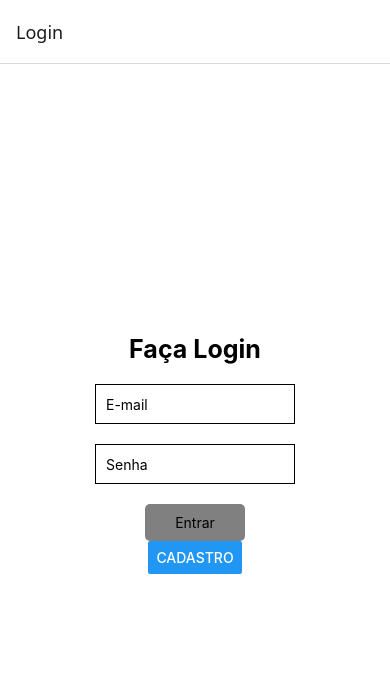
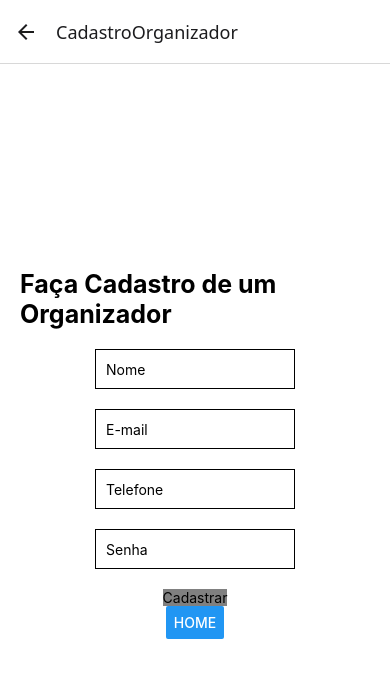
Before and after one commit to Fogazzaa/vioMobile, a React Native app: screen /CadastroOrganizador in a window 390 px wide. Shown: the top 678 px of the page. Built offline with nearby package versions, Linux system fonts and the light colour scheme.

Commit message:
12-03-25 / refatoração das screens

```diff
--- a/src/App.js
+++ b/src/App.js
@@ -1,17 +1,25 @@
-import Login from "./screens/Login";
-import Cadastro from "./screens/Cadastro";
+import React from 'react';
 import { NavigationContainer } from '@react-navigation/native';
-import { createStackNavigator} from '@react-navigation/stack'
+import { createStackNavigator } from '@react-navigation/stack';
+import LoginScreen from './screens/LoginScreen';
+import CadastroScreen from './screens/CadastroScreen';
+import HomeScreen from './screens/HomeScreen';
+import CadastroEventoScreen from './screens/CadastroEventoScreen';
+import CadastroOrganizadorScreen from './screens/CadastroOrganizadorScreen';
+import CadastroIngressoScreen from './screens/CadastroIngressoScreen';
 
 const Stack = createStackNavigator();
-
 
 export default function App() {
   return (
     <NavigationContainer>
-      <Stack.Navigator initialRouteName="Login">
-        <Stack.Screen name="Login" component={Login}/>
-        <Stack.Screen name="Cadastro" component={Cadastro}/>
+      <Stack.Navigator initialRouteName="Home">
+        <Stack.Screen name="Login" component={LoginScreen} />
+        <Stack.Screen name="Cadastro" component={CadastroScreen} />
+        <Stack.Screen name="Home" component={HomeScreen} />
+        <Stack.Screen name="CadastroEvento" component={CadastroEventoScreen} />
+        <Stack.Screen name="CadastroOrganizador" component={CadastroOrganizadorScreen} />
+        <Stack.Screen name="CadastroIngresso" component={CadastroIngressoScreen} />
       </Stack.Navigator>
     </NavigationContainer>
   );
--- a/src/axios/axios.js
+++ b/src/axios/axios.js
@@ -1,7 +1,7 @@
 import axios from "axios";
 
 const api = axios.create({
-  baseURL: "http://10.89.240.198:5000/api/v1/",
+  baseURL: "http://10.89.240.39:5000/api/v1/",
   headers: {
     accept: "application/json",
   },
@@ -10,6 +10,9 @@ const api = axios.create({
 const sheets = {
   postLogin: (user) => api.post("login/", user),
   postCadastro: (user) => api.post("user/", user),
+  postEvento: (evento) => api.post("evento/", evento),
+  postIngresso: (ingresso) => api.post("ing/", ingresso),
+  postOrganizador: (organizador) => api.post("org/", organizador),
 };
 
 export default sheets
--- a/src/screens/Cadastro.js
+++ b/src/screens/CadastroEventoScreen.js
@@ -10,17 +10,17 @@ import {
 } from "react-native";
 import api from "../axios/axios";
 
-export default function Cadastro({ navigation }) {
-  const [user, setUser] = useState({
-    name: "",
-    cpf: "",
-    data_nascimento: "",
-    email: "",
-    password: "",
+export default function CadastroEvento({ navigation }) {
+  const [evento, setEvento] = useState({
+    nome: "",
+    descricao: "",
+    data_hora: "",
+    local: "",
+    fk_id_evento: "",
   });
 
-  async function handleCadastro() {
-    await api.postCadastro(user).then(
+  async function handleEvento() {
+    await api.postEvento(evento).then(
       (response) => {
         console.log(response.data.message);
         Alert.alert("OK", response.data.message);
@@ -33,53 +33,53 @@ export default function Cadastro({ navigation }) {
   }
   return (
     <View style={styles.container}>
-      <Text style={styles.title}>Faça Cadastro</Text>
+      <Text style={styles.title}>Faça Cadastro de um Evento</Text>
       <TextInput
         placeholder="Nome"
-        value={user.name}
+        value={evento.nome}
         onChangeText={(value) => {
-          setUser({ ...user, name: value });
+          setEvento({ ...evento, nome: value });
         }}
         style={styles.input}
       />
       <TextInput
-        placeholder="E-mail"
-        value={user.email}
+        placeholder="Descrição"
+        value={evento.descricao}
         onChangeText={(value) => {
-          setUser({ ...user, email: value });
+          setEvento({ ...evento, descricao: value });
         }}
         style={styles.input}
       />
       <TextInput
-        placeholder="CPF"
-        value={user.cpf}
+        placeholder="Data e Hora"
+        value={evento.data_hora}
         onChangeText={(value) => {
-          setUser({ ...user, cpf: value });
+          setEvento({ ...evento, data_hora: value });
         }}
         style={styles.input}
       />
       <TextInput
-        placeholder="Data de Nascimento"
-        value={user.data_nascimento}
+        placeholder="Local"
+        value={evento.local}
         onChangeText={(value) => {
-          setUser({ ...user, data_nascimento: value });
+          setEvento({ ...evento, local: value });
         }}
         style={styles.input}
       />
       <TextInput
-        placeholder="Senha"
-        value={user.password}
+        placeholder="ID do Organizador"
+        value={evento.fk_id_organizador}
         onChangeText={(value) => {
-          setUser({ ...user, password: value });
+          setEvento({ ...evento, fk_id_organizador: value });
         }}
         style={styles.input}
       />
-      <TouchableOpacity onPress={handleCadastro} style={styles.button}>
-        <Text style={styles.button}>Entrar</Text>
+      <TouchableOpacity onPress={handleEvento} style={styles.button}>
+        <Text style={styles.button}>Cadastrar</Text>
       </TouchableOpacity>
       <Button
-        title="Login"
-        onPress={() => navigation.navigate("Login")}
+        title="Home"
+        onPress={() => navigation.navigate("Home")}
         style={styles.button}
       />
     </View>
--- /dev/null
+++ b/src/screens/CadastroIngressoScreen.js
@@ -0,0 +1,94 @@
+import React, { useState } from "react";
+import {
+  View,
+  Text,
+  TextInput,
+  TouchableOpacity,
+  Alert,
+  StyleSheet,
+  Button,
+} from "react-native";
+import api from "../axios/axios";
+
+export default function CadastroIngresso({ navigation }) {
+  const [ingresso, setIngresso] = useState({
+    preco: "",
+    tipo: "",
+    fk_id_evento: "",
+  });
+
+  async function handleIngresso() {
+    await api.postIngresso(ingresso).then(
+      (response) => {
+        console.log(response.data.message);
+        Alert.alert("OK", response.data.message);
+      },
+      (error) => {
+        Alert.alert("Erro", error.response.data.error);
+        console.log(error);
+      }
+    );
+  }
+  return (
+    <View style={styles.container}>
+      <Text style={styles.title}>Faça Cadastro de um Ingresso</Text>
+      <TextInput
+        placeholder="Preço"
+        value={ingresso.preco}
+        onChangeText={(value) => {
+          setIngresso({ ...ingresso, preco: value });
+        }}
+        style={styles.input}
+      />
+      <TextInput
+        placeholder="Tipo"
+        value={ingresso.tipo}
+        onChangeText={(value) => {
+          setIngresso({ ...ingresso, tipo: value });
+        }}
+        style={styles.input}
+      />
+      <TextInput
+        placeholder="ID do Evento"
+        value={ingresso.fk_id_evento}
+        onChangeText={(value) => {
+          setIngresso({ ...ingresso, fk_id_evento: value });
+        }}
+        style={styles.input}
+      />
+      <TouchableOpacity onPress={handleIngresso} style={styles.button}>
+        <Text style={styles.button}>Cadastrar</Text>
+      </TouchableOpacity>
+      <Button
+        title="Home"
+        onPress={() => navigation.navigate("Home")}
+        style={styles.button}
+      />
+    </View>
+  );
+}
+
+const styles = StyleSheet.create({
+  container: {
+    flex: 1,
+    justifyContent: "center",
+    alignItems: "center",
+    backgroundColor: "white",
+    padding: 20,
+  },
+  input: {
+    width: 200,
+    height: 40,
+    borderWidth: 1,
+    marginBottom: 20,
+    paddingHorizontal: 10,
+  },
+  button: {
+    backgroundColor: "gray",
+  },
+  title: {
+    fontSize: 25,
+    fontWeight: "bold",
+    marginBottom: 20,
+  },
+});
--- /dev/null
+++ b/src/screens/CadastroOrganizadorScreen.js
@@ -0,0 +1,103 @@
+import React, { useState } from "react";
+import {
+  View,
+  Text,
+  TextInput,
+  TouchableOpacity,
+  Alert,
+  StyleSheet,
+  Button,
+} from "react-native";
+import api from "../axios/axios";
+
+export default function CadastroOrganizador({ navigation }) {
+  const [organizador, setOrganizador] = useState({
+    nome: "",
+    email: "",
+    senha: "",
+    telefone: "",
+  });
+
+  async function handleOrganizador() {
+    await api.postOrganizador(organizador).then(
+      (response) => {
+        console.log(response.data.message);
+        Alert.alert("OK", response.data.message);
+      },
+      (error) => {
+        Alert.alert("Erro", error.response.data.error);
+        console.log(error);
+      }
+    );
+  }
+  return (
+    <View style={styles.container}>
+      <Text style={styles.title}>Faça Cadastro de um Organizador</Text>
+      <TextInput
+        placeholder="Nome"
+        value={organizador.nome}
+        onChangeText={(value) => {
+          setOrganizador({ ...organizador, nome: value });
+        }}
+        style={styles.input}
+      />
+      <TextInput
+        placeholder="E-mail"
+        value={organizador.email}
+        onChangeText={(value) => {
+          setOrganizador({ ...organizador, email: value });
+        }}
+        style={styles.input}
+      />
+      <TextInput
+        placeholder="Telefone"
+        value={organizador.telefone}
+        onChangeText={(value) => {
+          setOrganizador({ ...organizador, telefone: value });
+        }}
+        style={styles.input}
+      />
+      <TextInput
+        placeholder="Senha"
+        value={organizador.senha}
+        onChangeText={(value) => {
+          setOrganizador({ ...organizador, senha: value });
+        }}
+        style={styles.input}
+      />
+      <TouchableOpacity onPress={handleOrganizador} style={styles.button}>
+        <Text style={styles.button}>Cadastrar</Text>
+      </TouchableOpacity>
+      <Button
+        title="Home"
+        onPress={() => navigation.navigate("Home")}
+        style={styles.button}
+      />
+    </View>
+  );
+}
+
+const styles = StyleSheet.create({
+  container: {
+    flex: 1,
+    justifyContent: "center",
+    alignItems: "center",
+    backgroundColor: "white",
+    padding: 20,
+  },
+  input: {
+    width: 200,
+    height: 40,
+    borderWidth: 1,
+    marginBottom: 20,
+    paddingHorizontal: 10,
+  },
+  button: {
+    backgroundColor: "gray",
+  },
+  title: {
+    fontSize: 25,
+    fontWeight: "bold",
+    marginBottom: 20,
+  },
+});
--- a/src/screens/Login.js
+++ b/src/screens/CadastroScreen.js
@@ -6,18 +6,21 @@ import {
   TouchableOpacity,
   Alert,
   StyleSheet,
-  Button
+  Button,
 } from "react-native";
 import api from "../axios/axios";
 
-export default function Login({navigation}) {
+export default function Cadastro({ navigation }) {
   const [user, setUser] = useState({
+    name: "",
+    cpf: "",
+    data_nascimento: "",
     email: "",
     password: "",
   });
 
-  async function handleLogin() {
-    await api.postLogin(user).then(
+  async function handleCadastro() {
+    await api.postCadastro(user).then(
       (response) => {
         console.log(response.data.message);
         Alert.alert("OK", response.data.message);
@@ -30,12 +33,36 @@ export default function Login({navigation}) {
   }
   return (
     <View style={styles.container}>
-      <Text style={styles.title}>Faça Login</Text>
+      <Text style={styles.title}>Faça Cadastro</Text>
+      <TextInput
+        placeholder="Nome"
+        value={user.name}
+        onChangeText={(value) => {
+          setUser({ ...user, name: value });
+        }}
+        style={styles.input}
+      />
       <TextInput
         placeholder="E-mail"
         value={user.email}
         onChangeText={(value) => {
           setUser({ ...user, email: value });
+        }}
+        style={styles.input}
+      />
+      <TextInput
+        placeholder="CPF"
+        value={user.cpf}
+        onChangeText={(value) => {
+          setUser({ ...user, cpf: value });
+        }}
+        style={styles.input}
+      />
+      <TextInput
+        placeholder="Data de Nascimento"
+        value={user.data_nascimento}
+        onChangeText={(value) => {
+          setUser({ ...user, data_nascimento: value });
         }}
         style={styles.input}
       />
@@ -47,11 +74,14 @@ export default function Login({navigation}) {
         }}
         style={styles.input}
       />
-      <TouchableOpacity onPress={handleLogin} style={styles.button}>
-
-        <Text style={styles.buttonText}>Entrar</Text>
+      <TouchableOpacity onPress={handleCadastro} style={styles.button}>
+        <Text style={styles.button}>Cadastrar-se</Text>
       </TouchableOpacity>
-      <Button title="Cadastro" onPress={() => navigation.navigate("Cadastro")}/>
+      <Button
+        title="Login"
+        onPress={() => navigation.navigate("Login")}
+        style={styles.button}
+      />
     </View>
   );
 }
@@ -73,11 +103,6 @@ const styles = StyleSheet.create({
   },
   button: {
     backgroundColor: "gray",
-    padding: 10,
-    borderRadius: 5,
-    alignItems: "center",
-    width: "100%",
-    width: 100,
   },
   title: {
     fontSize: 25,
--- /dev/null
+++ b/src/screens/HomeScreen.js
@@ -0,0 +1,49 @@
+import React, { useState } from "react";
+import {
+  View,
+  TouchableOpacity,
+  Alert,
+  StyleSheet,
+  Button
+} from "react-native";
+
+export default function Home({navigation}) {
+
+  return (
+    <View style={styles.container}>
+      <Button title="Cadastro de Eventos" onPress={() => navigation.navigate("CadastroEvento")}/>
+      <Button title="Cadastro de Ingressos" onPress={() => navigation.navigate("CadastroIngresso")}/>
+      <Button title="Cadastro de Organizadores" onPress={() => navigation.navigate("CadastroOrganizador")}/>
+    </View>
+  );
+}
+
+const styles = StyleSheet.create({
+  container: {
+    flex: 1,
+    justifyContent: "center",
+    alignItems: "center",
+    backgroundColor: "white",
+    padding: 20,
+  },
+  input: {
+    width: 200,
+    height: 40,
+    borderWidth: 1,
+    marginBottom: 20,
+    paddingHorizontal: 10,
+  },
+  button: {
+    backgroundColor: "gray",
+    padding: 10,
+    borderRadius: 5,
+    alignItems: "center",
+    width: "100%",
+    width: 100,
+  },
+  title: {
+    fontSize: 25,
+    fontWeight: "bold",
+    marginBottom: 20,
+  },
+});
--- /dev/null
+++ b/src/screens/LoginScreen.js
@@ -0,0 +1,88 @@
+import React, { useState } from "react";
+import {
+  View,
+  Text,
+  TextInput,
+  TouchableOpacity,
+  Alert,
+  StyleSheet,
+  Button
+} from "react-native";
+import api from "../axios/axios";
+
+export default function Login({navigation}) {
+  const [user, setUser] = useState({
+    email: "",
+    password: "",
+  });
+
+  async function handleLogin() {
+    await api.postLogin(user).then(
+      (response) => {
+        console.log(response.data.message);
+        Alert.alert("OK", response.data.message);
+        navigation.navigate("Home")
+      },
+      (error) => {
+        Alert.alert("Erro", error.response.data.error);
+        console.log(error);
+      }
+    );
+  }
+  return (
+    <View style={styles.container}>
+      <Text style={styles.title}>Faça Login</Text>
+      <TextInput
+        placeholder="E-mail"
+        value={user.email}
+        onChangeText={(value) => {
+          setUser({ ...user, email: value });
+        }}
+        style={styles.input}
+      />
+      <TextInput
+        placeholder="Senha"
+        value={user.password}
+        onChangeText={(value) => {
+          setUser({ ...user, password: value });
+        }}
+        style={styles.input}
+      />
+      <TouchableOpacity onPress={handleLogin} style={styles.button}>
+
+        <Text style={styles.buttonText}>Entrar</Text>
+      </TouchableOpacity>
+      <Button title="Cadastro" onPress={() => navigation.navigate("Cadastro")}/>
+    </View>
+  );
+}
+
+const styles = StyleSheet.create({
+  container: {
+    flex: 1,
+    justifyContent: "center",
+    alignItems: "center",
+    backgroundColor: "white",
+    padding: 20,
+  },
+  input: {
+    width: 200,
+    height: 40,
+    borderWidth: 1,
+    marginBottom: 20,
+    paddingHorizontal: 10,
+  },
+  button: {
+    backgroundColor: "gray",
+    padding: 10,
+    borderRadius: 5,
+    alignItems: "center",
+    width: "100%",
+    width: 100,
+  },
+  title: {
+    fontSize: 25,
+    fontWeight: "bold",
+    marginBottom: 20,
+  },
+});
```
